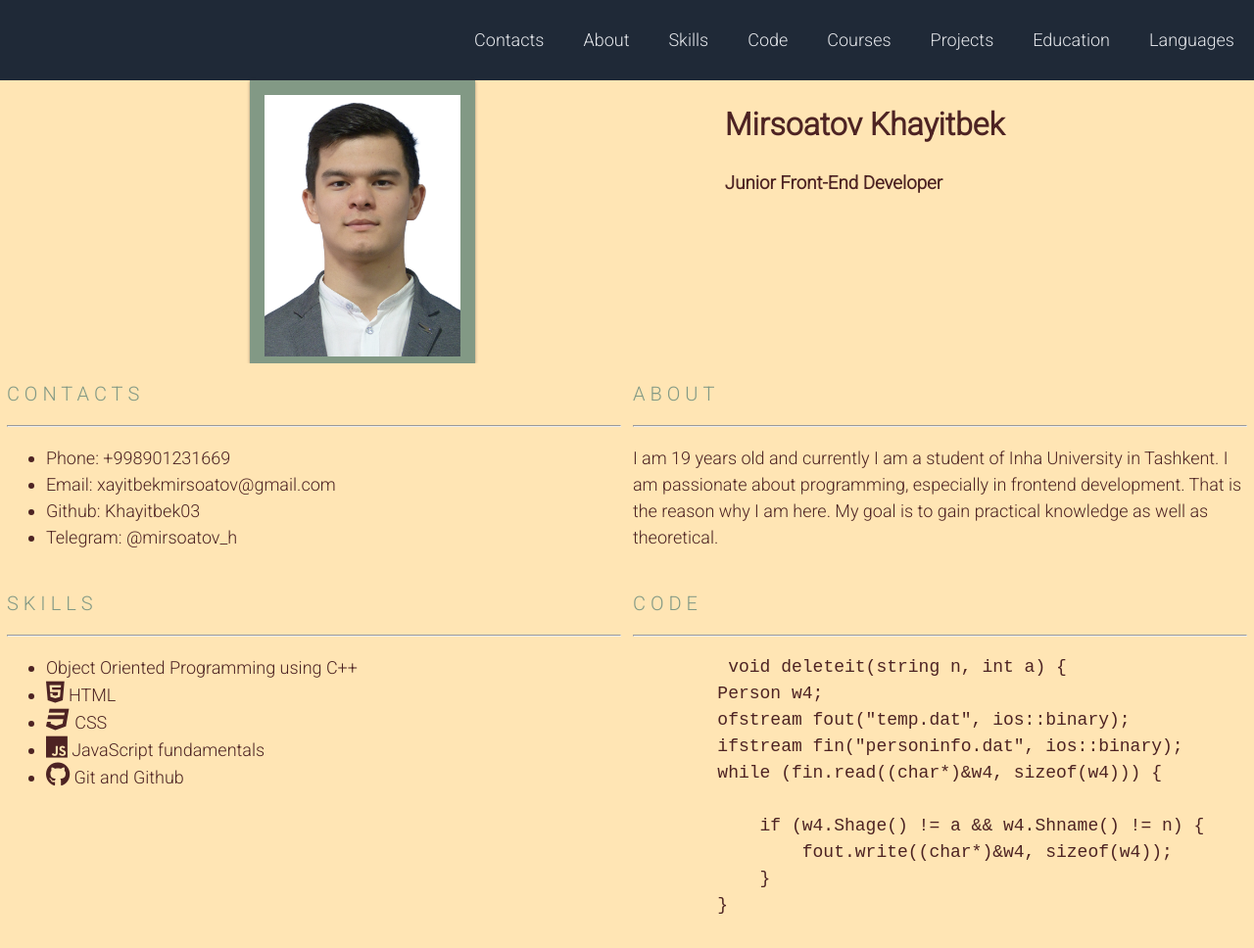
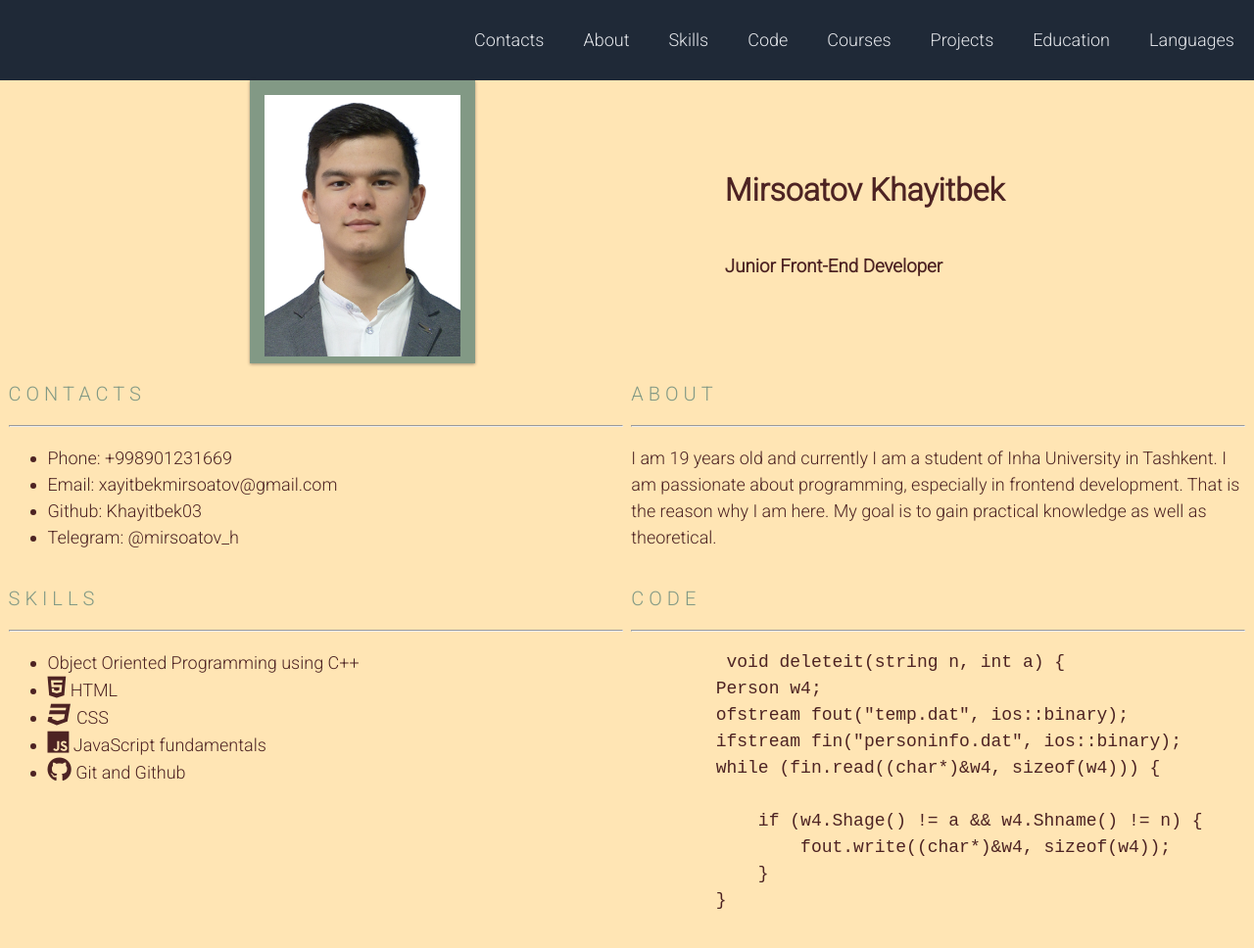
Before and after one commit to Khayitbek03/rsschool-cv, a plain HTML site: page index.html in a window 1280 px wide. Shown: the top 968 px of the page at 98% size. Drawn offline with Linux system fonts and the light colour scheme.

Commit message:
fix:edit the .main class

```diff
--- a/style.css
+++ b/style.css
@@ -11,13 +11,10 @@ body {
   line-height: 1.5;
   color: #4d2323;
   text-decoration: none;
-  margin: 0px;
+  margin: 0;
+  background-color: #ffe5b4;
 }
 
-.container {
-  max-width: 1440px;
-  margin: 0 auto;
-}
 .nav-list {
   display: flex;
   justify-content: flex-end;
@@ -41,10 +38,10 @@ html {
   display: flex;
   justify-content: space-evenly;
   flex-wrap: wrap;
-  gap: 5px;
+  gap: ;
   font-size: 1.125rem;
-  background-color: #ffe5b4;
-  margin: 0px;
+  max-width: 1440px;
+  margin: 0 auto;
 }
 .section {
   width: 49%;
@@ -92,3 +89,8 @@ header {
 .nav-link:hover {
   background-color: darkorange;
 }
+.name {
+  display: flex;
+  flex-direction: column;
+  justify-content: center;
+}
```
